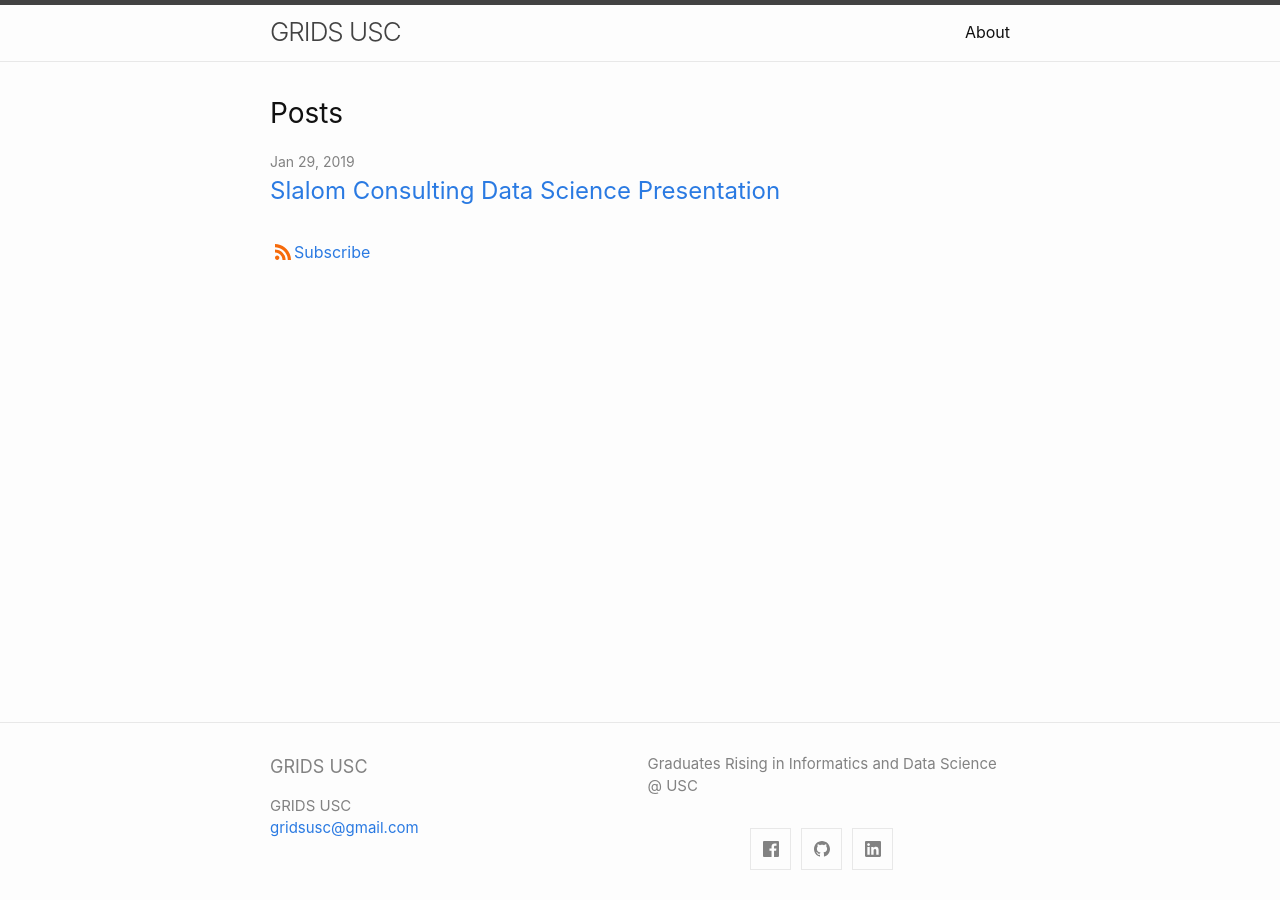
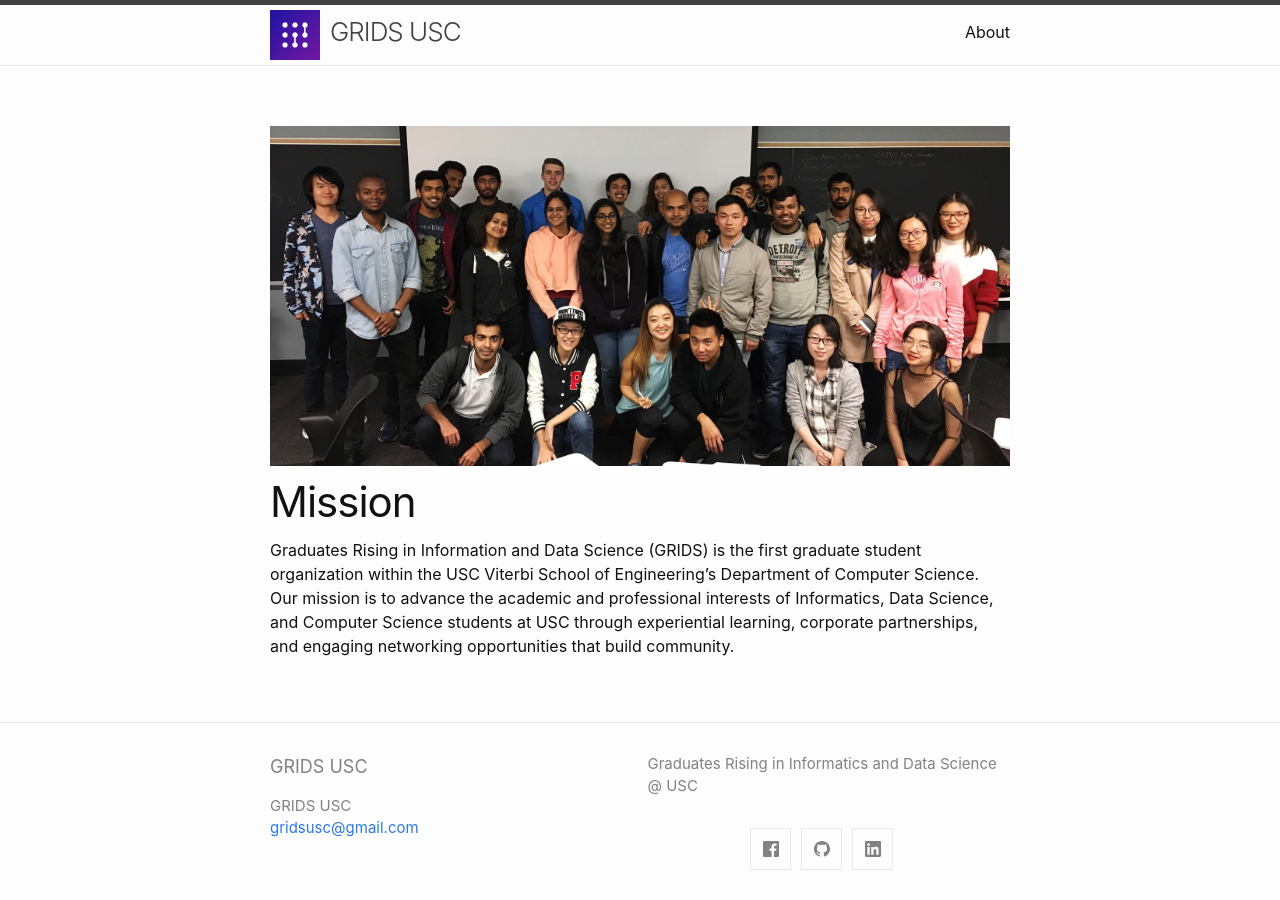
Before and after one commit to mollymagic/gridsusc.github.io, a Jekyll site: the page built from index.md, in a window 1280 px wide. Built offline with Jekyll 4.4.1, drawn with Linux system fonts in a browser that asks for light colours.

Commit message:
Added images, favicon, basic home page text, minor updates to _includes controls

```diff
--- a/_includes/head.html
+++ b/_includes/head.html
@@ -5,4 +5,5 @@
   {%- seo -%}
   <link rel="stylesheet" href="{{ "/assets/css/style.css" | relative_url }}">
   {%- feed_meta -%}
+  <link rel="icon" type="image/png" href="/assets/img/grids_favicon.png">
 </head>
--- a/_includes/header.html
+++ b/_includes/header.html
@@ -4,6 +4,7 @@
     {%- assign default_paths = site.pages | map: "path" -%}
     {%- assign page_paths = site.header_pages | default: default_paths -%}
     {%- assign titles_size = site.pages | map: 'title' | join: '' | size -%}
+    <img src="/assets/img/grids_logo.png" alt="GRIDS" title="GRIDS" style="width:50px;height:50px;float:left;margin:5px 10px 5px 0px;" />
     <a class="site-title" rel="author" href="{{ "/" | relative_url }}">{{ site.title | escape }}</a>
 
     {%- if titles_size > 0 -%}
--- a/index.md
+++ b/index.md
@@ -5,5 +5,9 @@
 # To change the home page layout, edit the _layouts/home.html file.
 # See: https://jekyllrb.com/docs/themes/#overriding-theme-defaults
 #
-layout: home
+layout: page
 ---
+
+![GRIDS group photo](/assets/img/grids_group_photo.jpg)
+# Mission
+Graduates Rising in Information and Data Science (GRIDS) is the first graduate student organization within the USC Viterbi School of Engineering's Department of Computer Science. Our mission is to advance the academic and professional interests of Informatics, Data Science, and Computer Science students at USC through experiential learning, corporate partnerships, and engaging networking opportunities that build community.
```
Also changed, not shown: assets/img/grids_favicon.png (added), assets/img/grids_group_photo.jpg (added), assets/img/grids_logo.png (added), 1 other file.
